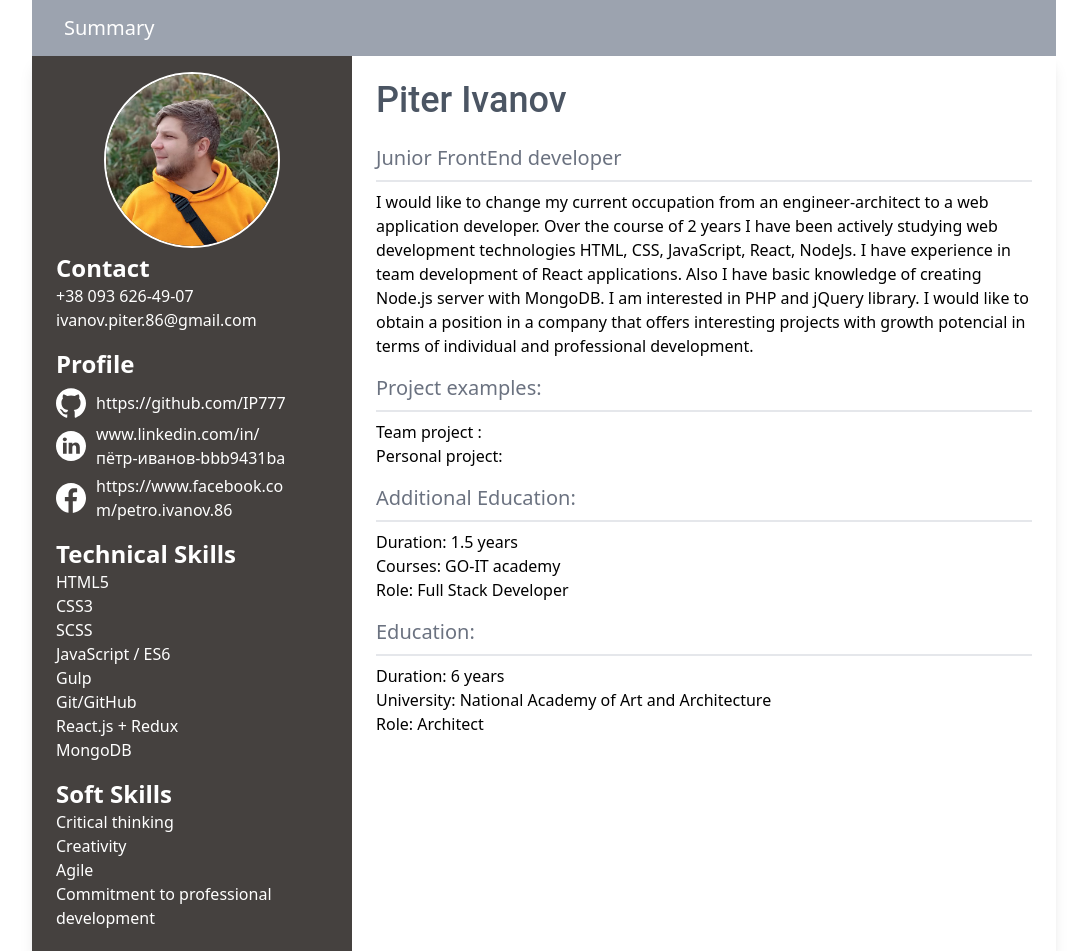
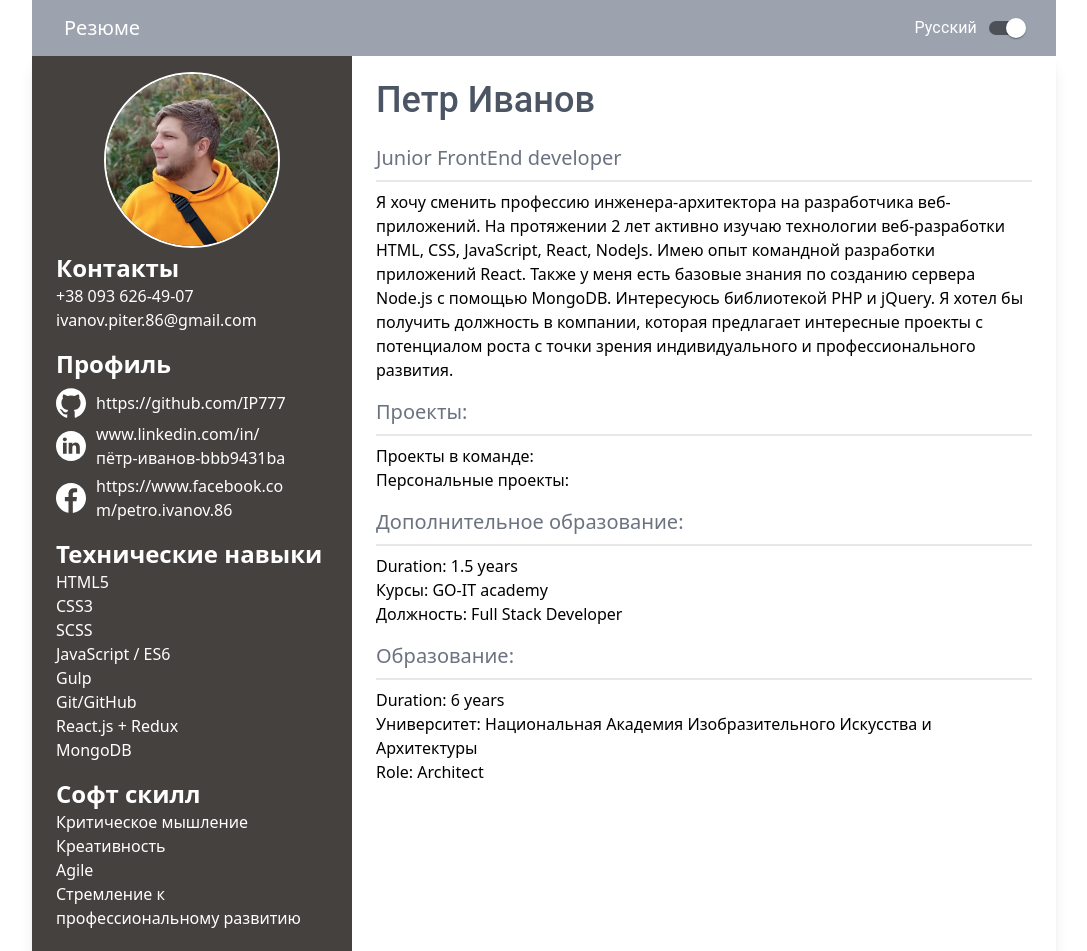
Before and after one commit to IP777/summary_n, a React (Create React App) app: page / in a window 1280 px wide. Shown: the top 951 px of the page, without its empty margins (96-1183 px from the left). Built offline with nearby package versions, Linux system fonts and the light colour scheme.

Commit message:
add i18n

```diff
--- a/package.json
+++ b/package.json
@@ -14,6 +14,7 @@
     "lodash": "^4.17.21",
     "react": "^17.0.2",
     "react-dom": "^17.0.2",
+    "react-i18next": "^11.11.4",
     "react-scripts": "4.0.3",
     "styled-components": "^5.3.1",
     "web-vitals": "^1.1.2"
--- a/src/components/HeadLayout.jsx
+++ b/src/components/HeadLayout.jsx
@@ -1,12 +1,42 @@
 import React from "react";
+import { useTranslation } from "react-i18next";
+import { FormControlLabel, Switch } from "@material-ui/core";
 
 export default function HeadLayout({ children }) {
+  const { t, i18n } = useTranslation();
+  const [checkt, setCheckt] = React.useState({
+    checked: true,
+    lang: "ru",
+    lable: "Русский",
+  });
+
+  const handleChange = (e) => {
+    setCheckt({
+      checked: !checkt.checked,
+      lang: !checkt.checked ? "ru" : "en",
+      lable: !checkt.checked ? "Русский" : "English",
+    });
+    i18n.changeLanguage(!checkt.checked ? "ru" : "en");
+  };
+
   return (
     <>
       <section>
         <div className="h-14">
-          <div className="flex items-center text-white m-auto max-w-l h-full bg-gray-400 pl-8 text-xl">
-            Summary
+          <div className="flex items-center justify-between text-white m-auto max-w-l h-full bg-gray-400 pl-8  pr-8 text-xl">
+            <div>{t("logo")}</div>
+            <FormControlLabel
+              labelPlacement="start"
+              control={
+                <Switch
+                  color="default"
+                  checked={checkt.checked}
+                  onChange={handleChange}
+                  name="checkedA"
+                />
+              }
+              label={checkt.lable}
+            />
           </div>
         </div>
       </section>
--- a/src/components/LeftBlock.jsx
+++ b/src/components/LeftBlock.jsx
@@ -1,8 +1,10 @@
 import React from "react";
+import { useTranslation } from "react-i18next";
 import avatar from "../assets/image/avatar.jpg";
 import { SVG } from "../assets/image/svg/Sprites";
 
 export default function LeftBlock() {
+  const { t } = useTranslation();
   return (
     <div className="bg-brown-100 text-white p-6 pt-4">
       <div className="w-full flex flex-col">
@@ -15,13 +17,13 @@ export default function LeftBlock() {
         </div>
 
         <div className="mb-4">
-          <h3 className="text-2xl font-semibold">Contact</h3>
+          <h3 className="text-2xl font-semibold">{t("lb.contact")}</h3>
           <p>+38 093 626-49-07</p>
           <p>ivanov.piter.86@gmail.com</p>
         </div>
 
         <div className="mb-4">
-          <h3 className="text-2xl font-semibold mb-2">Profile</h3>
+          <h3 className="text-2xl font-semibold mb-2">{t("lb.profile")}</h3>
           <div className="w-full flex items-center mb-1">
             <SVG
               id="github"
@@ -73,7 +75,7 @@ export default function LeftBlock() {
         </div>
 
         <div className="mb-4">
-          <h3 className="text-2xl font-semibold">Technical Skills</h3>
+          <h3 className="text-2xl font-semibold">{t("lb.tSkills")}</h3>
           <ul>
             <li>HTML5</li>
             <li>CSS3</li>
@@ -86,12 +88,12 @@ export default function LeftBlock() {
           </ul>
         </div>
         <div>
-          <h3 className="text-2xl font-semibold">Soft Skills</h3>
+          <h3 className="text-2xl font-semibold">{t("lb.sSkills")}</h3>
           <ul>
-            <li>Critical thinking</li>
-            <li>Creativity</li>
+            <li>{t("lb.skills.critical")}</li>
+            <li>{t("lb.skills.creative")}</li>
             <li>Agile</li>
-            <li>Commitment to professional development</li>
+            <li>{t("lb.skills.dev")}</li>
           </ul>
         </div>
       </div>
--- a/src/components/RightBlock.jsx
+++ b/src/components/RightBlock.jsx
@@ -1,56 +1,50 @@
 import React from "react";
+import { useTranslation } from "react-i18next";
 
 export default function RightBlock() {
+  const { t } = useTranslation();
   return (
     <div className="p-6 font-sans">
-      <h1 className="text-4xl font-medium mb-6 text-gray-600">Piter Ivanov</h1>
+      <h1 className="text-4xl font-medium mb-6 text-gray-600">
+        {t("Name-surname")}
+      </h1>
 
       <div className="mb-4">
         <h3 className="text-xl font-medium mb-2 pb-2 border-b-2 text-gray-500">
           Junior FrontEnd developer
         </h3>
-        <p>
-          I would like to change my current occupation from an
-          engineer-architect to a web application developer. Over the course of
-          2 years I have been actively studying web development technologies
-          HTML, CSS, JavaScript, React, NodeJs. I have experience in team
-          development of React applications. Also I have basic knowledge of
-          creating Node.js server with MongoDB. I am interested in PHP and
-          jQuery library. I would like to obtain a position in a company that
-          offers interesting projects with growth potencial in terms of
-          individual and professional development.
-        </p>
+        <p>{t("motivation")}</p>
       </div>
 
       <div className="mb-4">
         <h3 className="text-xl font-medium mb-2 pb-2 border-b-2 text-gray-500">
-          Project examples:
+          {t("project-title")}
         </h3>
         <ul>
-          <li>Team project :</li>
-          <li>Personal project:</li>
+          <li>{t("team-project-title")}</li>
+          <li>{t("personal-project-title")}</li>
         </ul>
       </div>
 
       <div className="mb-4">
         <h3 className="text-xl font-medium mb-2 pb-2 border-b-2 text-gray-500">
-          Additional Education:
+          {t("add-education-title")}
         </h3>
         <ul>
-          <li>Duration: 1.5 years</li>
-          <li>Courses: GO-IT academy</li>
-          <li>Role: Full Stack Developer</li>
+          <li>{t("Duration", { count: 1.5 })}</li>
+          <li>{t("Courses", { courses: "GO-IT academy" })}</li>
+          <li>{t("Role", { role: "Full Stack Developer" })}</li>
         </ul>
       </div>
 
       <div>
         <h3 className="text-xl font-medium mb-2 pb-2 border-b-2 text-gray-500">
-          Education:
+          {t("education-title")}
         </h3>
         <ul>
-          <li>Duration: 6 years</li>
-          <li>University: National Academy of Art and Architecture</li>
-          <li>Role: Architect</li>
+          <li>{t("Duration", { count: 6 })}</li>
+          <li>{t("University")}</li>
+          <li>{t("University-role")}</li>
         </ul>
       </div>
     </div>
--- /dev/null
+++ b/src/i18n.js
@@ -0,0 +1,23 @@
+import i18n from "i18next";
+import { initReactI18next } from "react-i18next";
+
+import translationEN from "./locales/en.json";
+import translationRu from "./locales/ru.json";
+
+i18n
+  .use(initReactI18next) // passes i18n down to react-i18next
+  .init({
+    // the translations
+    // (tip move them in a JSON file and import them,
+    // or even better, manage them via a UI: https://react.i18next.com/guides/multiple-translation-files#manage-your-translations-with-a-management-gui)
+    resources: {
+      en: { translation: translationEN },
+      ru: { translation: translationRu },
+    },
+    lng: "ru", // if you're using a language detector, do not define the lng option
+    // fallbackLng: "en",
+
+    interpolation: {
+      escapeValue: false, // react already safes from xss => https://www.i18next.com/translation-function/interpolation#unescape
+    },
+  });
--- /dev/null
+++ b/src/locales/en.json
@@ -0,0 +1,27 @@
+{
+  "welcome": "Welcome to React and react-i18next",
+  "Name-surname": "Piter Ivanov",
+  "logo": "Summary En",
+  "motivation": "I would like to change my current occupation from an engineer-architect to a web application developer. Over the course of 2 years I have been actively studying web development technologies HTML, CSS, JavaScript, React, NodeJs. I have experience in team development of React applications. Also I have basic knowledge of creating Node.js server with MongoDB. I am interested in PHP and jQuery library. I would like to obtain a position in a company that offers interesting projects with growth potencial in terms of individual and professional development.",
+  "project-title": "Project examples:",
+  "team-project-title": "Team project :",
+  "personal-project-title": "Personal project:",
+  "add-education-title": "Additional Education:",
+  "education-title": "Education:",
+  "Duration": "Duration: {{count}} years",
+  "Role": "Role: {{role}}",
+  "Courses": "Courses: {{courses}}",
+  "University": "University: National Academy of Art and Architecture",
+  "University-role": "Role: Architect",
+  "lb": {
+    "contact": "Contact",
+    "profile": "Profile",
+    "tSkills": "Technical Skills",
+    "sSkills": "Soft Skills",
+    "skills": {
+      "critical": "Critical thinking",
+      "creative": "Creativity",
+      "dev": "Commitment to professional development"
+    }
+  }
+}
--- /dev/null
+++ b/src/locales/ru.json
@@ -0,0 +1,27 @@
+{
+  "welcome": "Добро пожаловать в Реакт",
+  "Name-surname": "Петр Иванов",
+  "logo": "Резюме",
+  "motivation": "Я хочу сменить профессию инженера-архитектора на разработчика веб-приложений. На протяжении 2 лет активно изучаю технологии веб-разработки HTML, CSS, JavaScript, React, NodeJs. Имею опыт командной разработки приложений React. Также у меня есть базовые знания по созданию сервера Node.js с помощью MongoDB. Интересуюсь библиотекой PHP и jQuery. Я хотел бы получить должность в компании, которая предлагает интересные проекты с потенциалом роста с точки зрения индивидуального и профессионального развития.",
+  "project-title": "Проекты:",
+  "team-project-title": "Проекты в команде:",
+  "personal-project-title": "Персональные проекты:",
+  "add-education-title": "Дополнительное образование:",
+  "education-title": "Образование:",
+  "Duration": "Duration: {{count}} years",
+  "Role": "Должность: {{role}}",
+  "Courses": "Курсы: {{courses}}",
+  "University": "Университет: Национальная Академия Изобразительного Искусства и Архитектуры",
+  "University-role": "Role: Architect",
+  "lb": {
+    "contact": "Контакты",
+    "profile": "Профиль",
+    "tSkills": "Технические навыки",
+    "sSkills": "Софт скилл",
+    "skills": {
+      "critical": "Критическое мышление",
+      "creative": "Креативность",
+      "dev": "Стремление к профессиональному развитию"
+    }
+  }
+}
```
Also changed, not shown: src/App.jsx (+7 -4 lines), src/index.js (+6 -5 lines), 1 other file (tests, documents, lock files or other folders).
